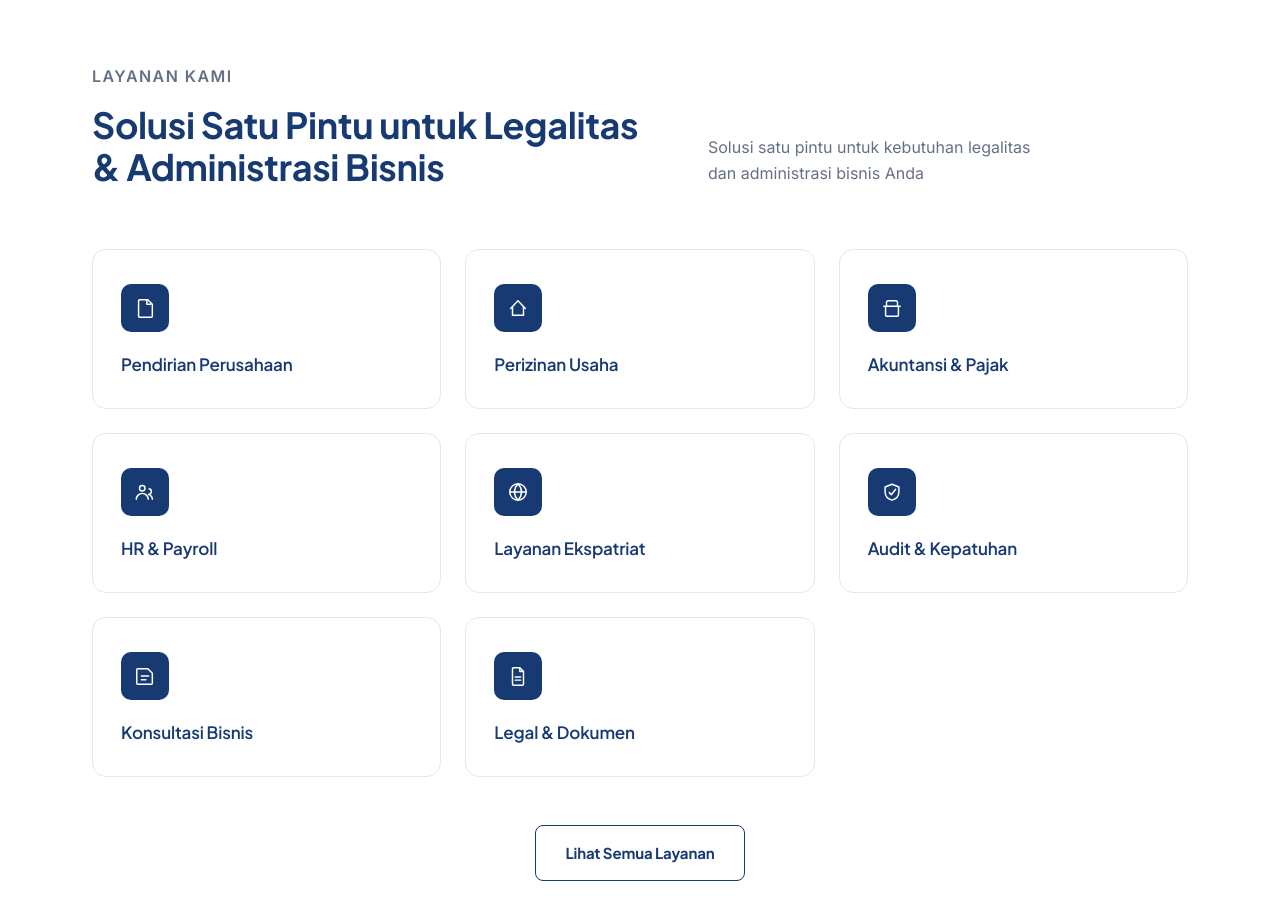
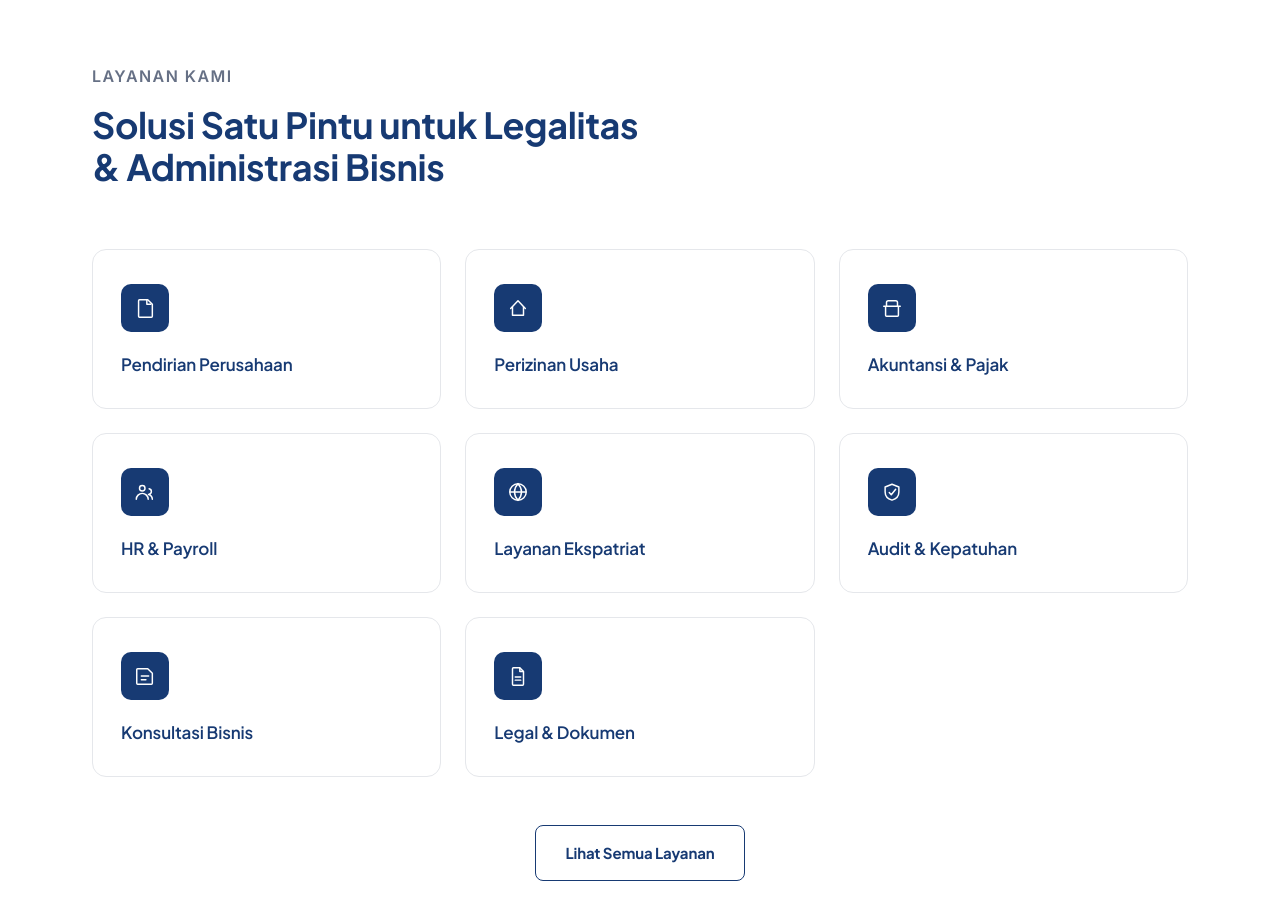
Before and after one commit to Shinlin93/anbi-website, a website: page index.html in a window 1280 px wide. Shown: the part 1820-2740 px from the top of the page. Drawn offline with Linux system fonts and the light colour scheme.

Commit message:
services

```diff
--- a/index.html
+++ b/index.html
@@ -81,7 +81,6 @@
         <p class="eyebrow">Layanan Kami</p>
         <h2>Solusi Satu Pintu untuk Legalitas &amp; Administrasi Bisnis</h2>
       </div>
-      <p>Solusi satu pintu untuk kebutuhan legalitas dan administrasi bisnis Anda</p>
     </div>
     <div class="services-grid reveal">
       <div class="service-card">
```
Also changed, not shown: components/services.html (+0 -1 lines).
